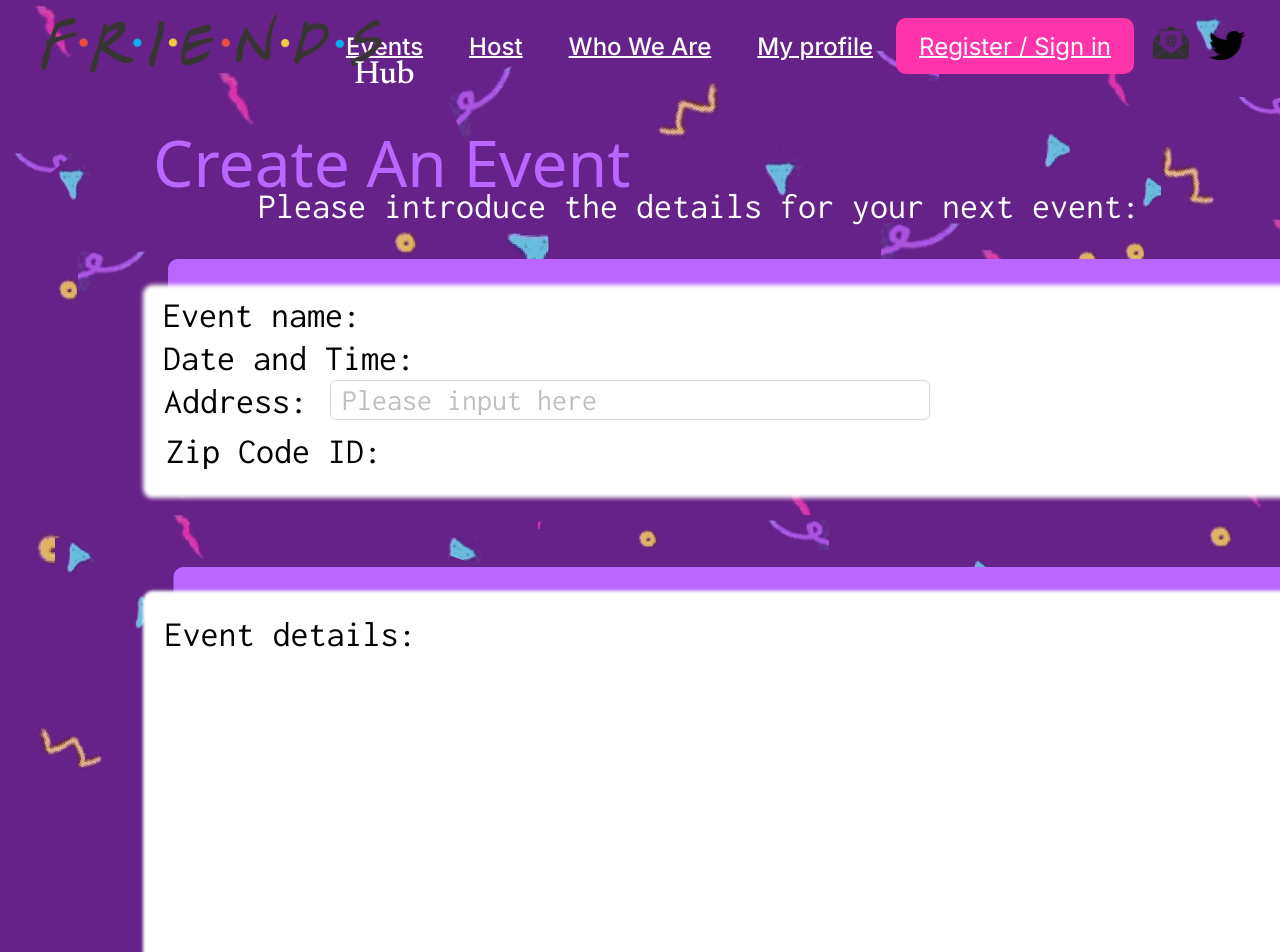
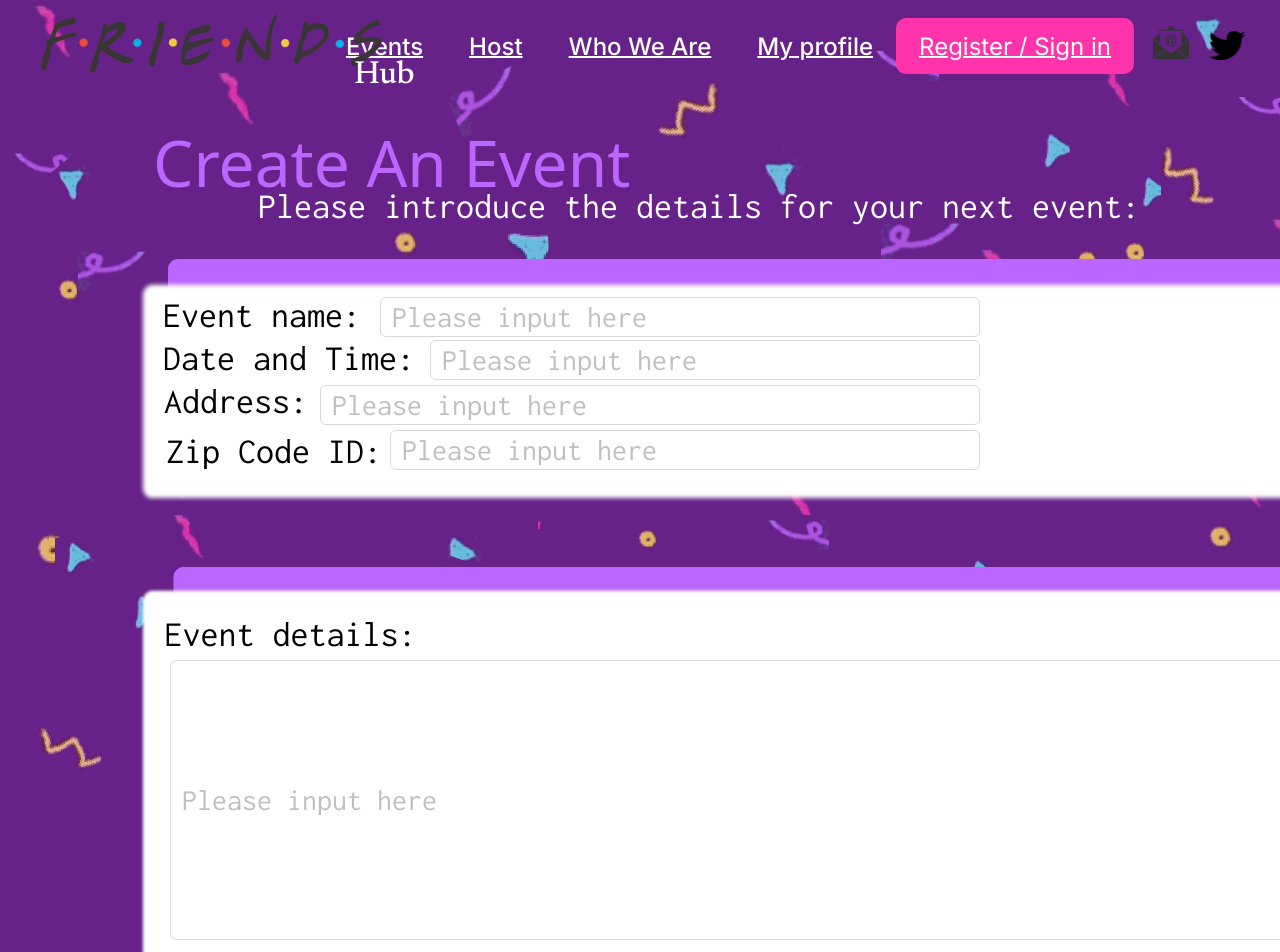
Before and after one commit to AlaaBU23/Student-Event-Hub, a React (Vite) app in the folder Client/: page /postevent in a window 1280 px wide. Shown: the top 952 px of the page. Built offline with nearby package versions, Linux system fonts and the light colour scheme; grey boxes are pictures that could not be loaded; a web font is replaced by a local one.

Commit message:
fix postevent

```diff
--- a/Client/src/views/ListEventPage/ListOfEvent.tsx
+++ b/Client/src/views/ListEventPage/ListOfEvent.tsx
@@ -1,6 +1,6 @@
-import { memo } from 'react';
-import type { FC } from 'react';
 import { Link } from "react-router-dom";
+import { Input, Button } from 'antd';
+import React, { useState, useEffect } from 'react';
 
 import 'reset-css';
 import classes from './ListOfEvent.module.css';
@@ -26,10 +26,27 @@ import { Rectangle29Icon } from './Rectangle29Icon.js';
 import NavigationBar from '@/componets/NavigationBar.js';
 import { Background } from '@/componets/Background.js';
 
-interface Props {
-  className?: string;
+interface Event {
+  id: string;
+  title: string;
+  description: string;
 }
-export const ListOfEvent: FC<Props> = memo(function ListOfEvent(props = {}) {
+
+export const ListOfEvent: React.FC = () => {
+
+  const [events, setEvents] = useState<Event[]>([]);
+
+  useEffect(() => {
+    fetch('your-backend-endpoint/events/random?count=6')
+      .then((response) => response.json())
+      .then((data: Event[]) => {
+        setEvents(data);
+      })
+      .catch((error) => {
+        console.error('Error fetching events:', error);
+      });
+  }, []);
+
   return (
     <div>
       <Background />
@@ -50,22 +67,24 @@ export const ListOfEvent: FC<Props> = memo(function ListOfEvent(props = {}) {
           <p></p>
         </div>
       </div>
-      <div className={classes.rectangle282}>
-        <Rectangle28Icon2 className={classes.icon4} />
-      </div>
-      <div className={classes.rectangle292}>
-        <Rectangle29Icon2 className={classes.icon5} />
-      </div>
-      <div className={classes.rectangle162}>
-        <Rectangle16Icon2 className={classes.icon6} />
-      </div>
-      <div className={classes.moreInfo2}>More Info</div>
-      <div className={classes.event12}>
-        <div className={classes.textBlock3}>Event 1:</div>
-        <div className={classes.textBlock4}>
-          <p></p>
+      {events.map((event) => (
+        <div className={classes.rectangle282}>
+          <Rectangle28Icon2 className={classes.icon4} />
         </div>
-      </div>
+        // <div className={classes.rectangle292}>
+        //   <Rectangle29Icon2 className={classes.icon5} />
+        // </div>
+        // <div className={classes.rectangle162}>
+        //   <Rectangle16Icon2 className={classes.icon6} />
+        // </div>
+        // <div className={classes.moreInfo2}>More Info</div>
+        // <div className={classes.event12}>
+        //   <div className={classes.textBlock3}>Event 1:</div>
+        //   <div className={classes.textBlock4}>
+        //     <p>{event.description}</p>
+        //   </div>
+        // </div>
+      ))}
       <div className={classes.rectangle283}>
         <Rectangle28Icon3 className={classes.icon7} />
       </div>
@@ -130,10 +149,9 @@ export const ListOfEvent: FC<Props> = memo(function ListOfEvent(props = {}) {
           <p></p>
         </div>
       </div>
-      <div className={classes.rectangle7}></div>
       <div className={classes.image3}></div>
-      <div className={classes.enterZipCodeForAnEvent}>Enter Zip-Code for an Event</div>
+      <Input placeholder='Enter Zip-Code for an Event' className={classes.enterZipCodeForAnEvent} />
       <div className={classes.eventsAvailable}>events available:</div>
     </div>
   );
-});
+};
--- a/Client/src/views/PostEventPage/PostEventPage.module.css
+++ b/Client/src/views/PostEventPage/PostEventPage.module.css
@@ -96,17 +96,77 @@
   flex-direction: column;
 }
 
-.address1 {
+.input1 {
   color: #000;
   font-size: 30px;
   line-height: 100%;
   font-family: Inconsolata, system-ui, -apple-system, 'Segoe UI', Roboto, 'Helvetica Neue', Arial, 'Noto Sans',
     'Liberation Sans', sans-serif;
   position: absolute;
-  left: 330px;
-  top: 380px;
+  left: 380px;
+  top: 297px;
   width: 600px;
   height: 40px;
+  justify-content: center;
+  flex-direction: column;
+}
+
+.input2 {
+  color: #000;
+  font-size: 30px;
+  line-height: 100%;
+  font-family: Inconsolata, system-ui, -apple-system, 'Segoe UI', Roboto, 'Helvetica Neue', Arial, 'Noto Sans',
+    'Liberation Sans', sans-serif;
+  position: absolute;
+  left: 430px;
+  top: 340px;
+  width: 550px;
+  height: 40px;
+  justify-content: center;
+  flex-direction: column;
+}
+
+.input3 {
+  color: #000;
+  font-size: 30px;
+  line-height: 100%;
+  font-family: Inconsolata, system-ui, -apple-system, 'Segoe UI', Roboto, 'Helvetica Neue', Arial, 'Noto Sans',
+    'Liberation Sans', sans-serif;
+  position: absolute;
+  left: 320px;
+  top: 385px;
+  width: 660px;
+  height: 40px;
+  justify-content: center;
+  flex-direction: column;
+}
+
+.input4 {
+  color: #000;
+  font-size: 30px;
+  line-height: 100%;
+  font-family: Inconsolata, system-ui, -apple-system, 'Segoe UI', Roboto, 'Helvetica Neue', Arial, 'Noto Sans',
+    'Liberation Sans', sans-serif;
+  position: absolute;
+  left: 390px;
+  top: 430px;
+  width: 590px;
+  height: 40px;
+  justify-content: center;
+  flex-direction: column;
+}
+
+.input5 {
+  color: #000;
+  font-size: 30px;
+  line-height: 100%;
+  font-family: Inconsolata, system-ui, -apple-system, 'Segoe UI', Roboto, 'Helvetica Neue', Arial, 'Noto Sans',
+    'Liberation Sans', sans-serif;
+  position: absolute;
+  left: 170px;
+  top: 660px;
+  width: 1580px;
+  height: 280px;
   justify-content: center;
   flex-direction: column;
 }
@@ -160,13 +220,14 @@
   position: absolute;
   left: 1574px;
   top: 359px;
-  width: 115px;
-  height: 44px;
   align-items: center;
-  padding: 13.5px 23px;
+  padding: 30px 23px;
   border-radius: 8px;
   background-color: #b6f;
   overflow: hidden;
+  display: flex;
+  align-items: center;
+  justify-content: center;
 }
 
 .post2 {
@@ -175,10 +236,6 @@
   line-height: 120%;
   font-family: Holtwood One SC, system-ui, -apple-system, 'Segoe UI', Roboto, 'Helvetica Neue', Arial, 'Noto Sans',
     'Liberation Sans', sans-serif;
-  width: 120.2504px;
-  height: 29.669px;
-  justify-content: center;
-  flex-direction: column;
 }
 
 .pleaseIntroduceTheDetailsForYo {
--- a/Client/src/views/PostEventPage/PostEventPage.tsx
+++ b/Client/src/views/PostEventPage/PostEventPage.tsx
@@ -1,6 +1,6 @@
 import { memo } from 'react';
 import type { FC } from 'react';
-import { Input, } from 'antd';
+import { Input, Button } from 'antd';
 import 'reset-css';
 import classes from './PostEventPage.module.css';
 import { Rectangle12Icon } from './Rectangle12Icon.js';
@@ -9,29 +9,40 @@ import { Rectangle14Icon } from './Rectangle14Icon.js';
 import { Rectangle15Icon } from './Rectangle15Icon.js';
 import NavigationBar from '@/componets/NavigationBar.js';
 import { Background } from '@/componets/Background.js';
-import { useSelector, useDispatch } from "react-redux";
-import store from "@/store";
+import { ChangeEvent, useState } from 'react'
 
 interface Props {
   className?: string;
 }
 export const PostEventPage: FC<Props> = memo(function PostEventPage(props = {}) {
-  type RootState = ReturnType<typeof store.getState>
-  // 获取数据
-  const { num } = useSelector((state: RootState) => ({
-    num: state.handleNum.num // 这里划曲线警告
-  }));
-  // 修改数据
-  const dispatch = useDispatch();
-  const changeNum = () => {
-    dispatch({ type: 'add2', val: 3 })
+
+  const [eventnameVal, seteventnameVal] = useState("");
+  const [datatimeVal, setDataTimeVal] = useState("");
+  const [addressVal, setaddressVal] = useState("");
+  const [zipcodeVal, setzipcodeVal] = useState("");
+  const [eventdetailsVal, seteventdetailsVal] = useState("");
+
+  const eventnameChange = (e: ChangeEvent<HTMLInputElement>) => {
+    seteventnameVal(e.target.value)
+  }
+  const DataTimeChange = (e: ChangeEvent<HTMLInputElement>) => {
+    setDataTimeVal(e.target.value)
+  }
+  const addressChange = (e: ChangeEvent<HTMLInputElement>) => {
+    setaddressVal(e.target.value)
+  }
+  const zipcodeChange = (e: ChangeEvent<HTMLInputElement>) => {
+    setzipcodeVal(e.target.value)
+  }
+  const eventdetailsChange = (e: ChangeEvent<HTMLInputElement>) => {
+    seteventdetailsVal(e.target.value)
   }
 
-
-
-
-
-
+  const gopost = async () => {
+    if (!eventnameVal.trim() || !datatimeVal.trim() || !addressVal.trim() || !zipcodeVal.trim() || !eventdetailsVal.trim()) {
+      alert('please input information')
+    }
+  }
   return (
     <div>
       <Background />
@@ -43,6 +54,7 @@ export const PostEventPage: FC<Props> = memo(function PostEventPage(props = {})
         <Rectangle15Icon className={classes.icon2} />
       </div>
       <div className={classes.eventDetails}>Event details:</div>
+      <Input placeholder='Please input here' className={classes.input5} onChange={eventdetailsChange} />
       <div className={classes.rectangle12}>
         <Rectangle12Icon className={classes.icon3} />
       </div>
@@ -50,13 +62,16 @@ export const PostEventPage: FC<Props> = memo(function PostEventPage(props = {})
         <Rectangle13Icon className={classes.icon4} />
       </div>
       <div className={classes.address}>Address:</div>
+      <Input placeholder='Please input here' className={classes.input1} onChange={eventnameChange} />
       <div className={classes.dateAndTime}>Date and Time:</div>
+      <Input placeholder='Please input here' className={classes.input2} onChange={DataTimeChange} />
       <div className={classes.eventName}>Event name:</div>
-      <Input placeholder='Please input here' className={classes.address1} />
+      <Input placeholder='Please input here' className={classes.input3} onChange={addressChange} />
       <div className={classes.zipCodeID}>Zip Code ID:</div>
-      <div className={classes.post}>
-        <div className={classes.post2}>Post</div>
-      </div>
+      <Input placeholder='Please input here' className={classes.input4} onChange={zipcodeChange} />
+      <Button className={classes.post} onClick={gopost}>
+        <div className={classes.post2} >Post</div>
+      </Button>
       <div className={classes.pleaseIntroduceTheDetailsForYo}>Please introduce the details for your next event:</div>
       <div className={classes.createAnEvent}>Create An Event</div>
     </div>
```
Also changed, not shown: Client/src/views/ListEventPage/ListOfEvent.module.css (+67 -11 lines).
